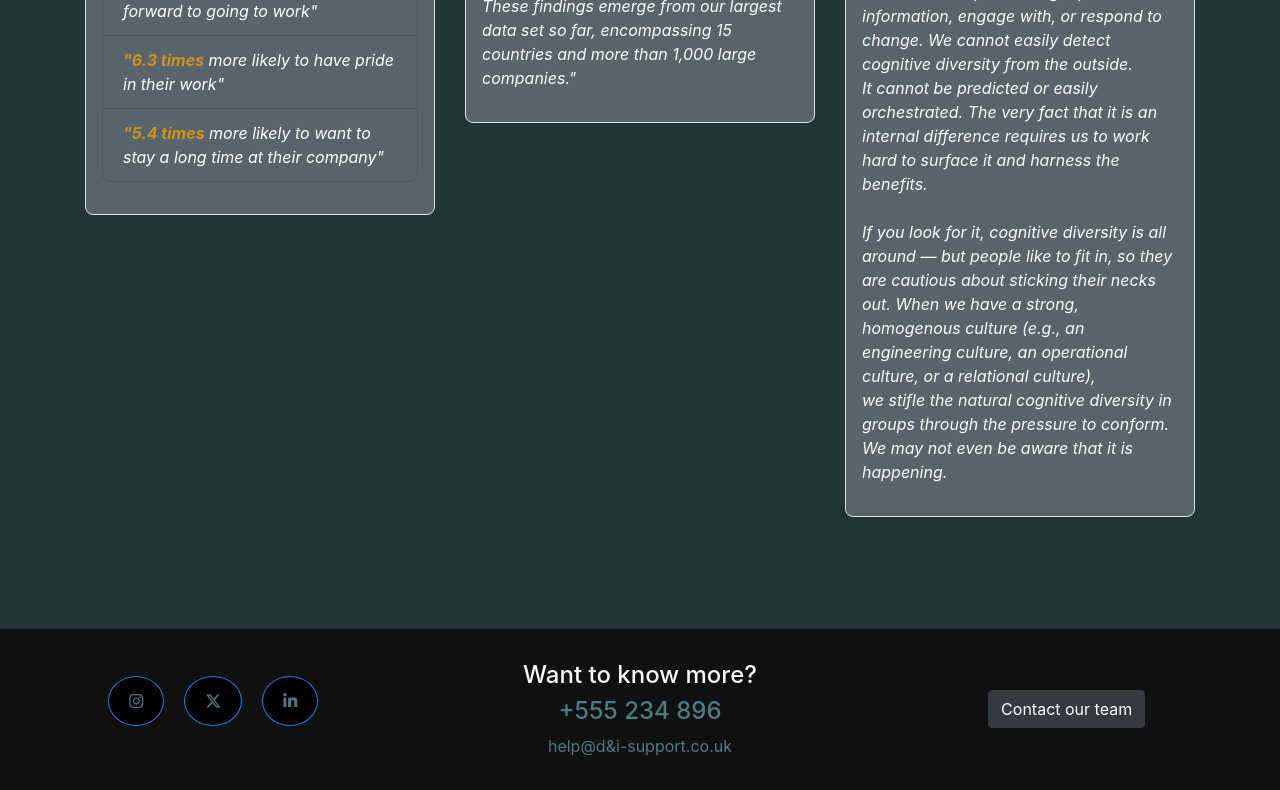
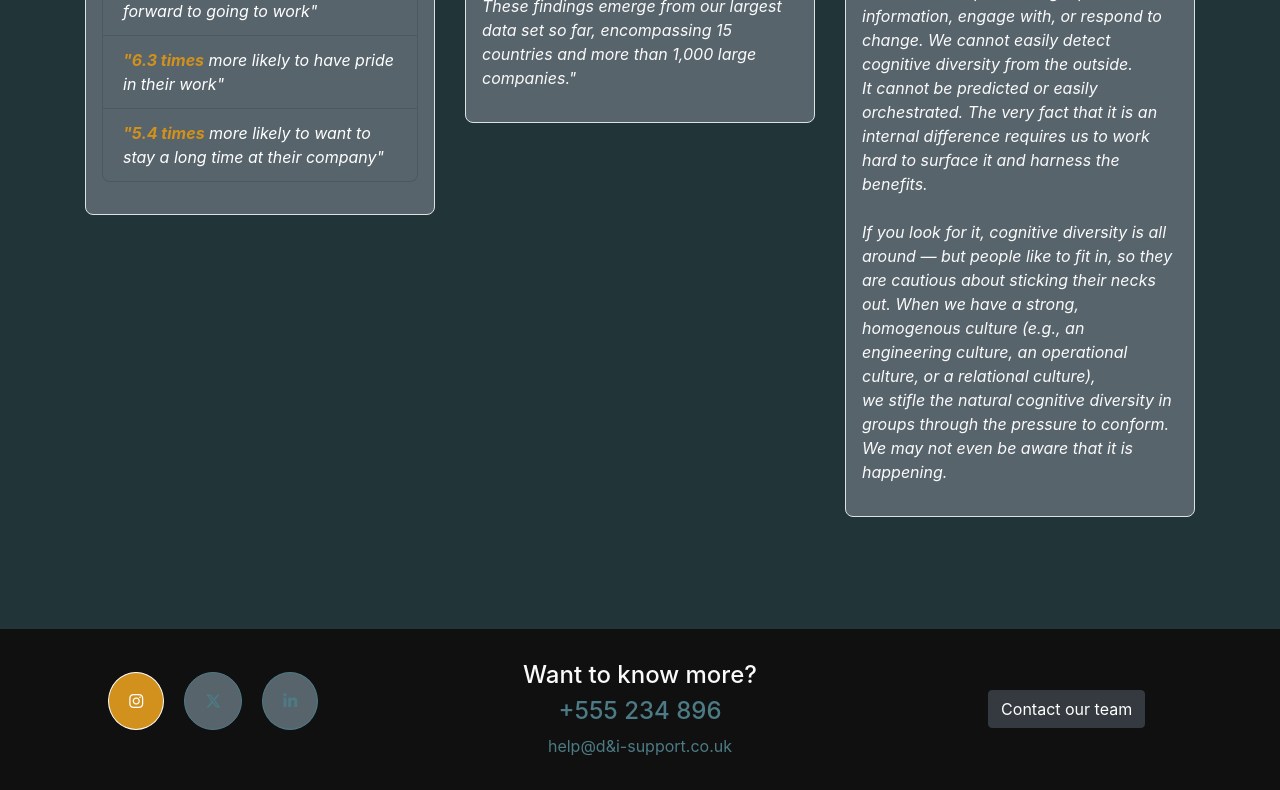
Before and after one commit to moakley-45/MarsO-Individual_Formative_Assignment, a plain HTML site: page index.html in a window 1280 px wide. In both pictures the pointer is over the item 136 px from the left and 6075 px from the top of the page. Shown: the part 5374-6164 px from the top of the page. Drawn offline with nearby package versions, Linux system fonts and the light colour scheme.

Commit message:
Adjust styling to Footer social links

```diff
--- a/assets/css/style.css
+++ b/assets/css/style.css
@@ -150,10 +150,27 @@ p.info_text_small {
 
 /* Footer */
 
-li.list-group-item.rounded-circle.ftr_social_link {
+.ftr_social_link {
     margin: 0 10px;
-    background-color: #000 !important;
-    border: 1px solid #2180f4 !important;
+    background-color: #000000 !important;
+    border: 1px solid #4d7b85 !important;
+}
+
+.ftr_social_link:hover {
+    margin: 0 10px;
+    background-color: #d1911c !important;
+    border: 1px solid #ffffff !important;
+    transition: all .5s;
+}
+
+.ftr .list-group-item {
+    padding: 1rem 1.25rem !important;
+}
+
+
+.ftr_social_link i:hover {
+    color: #ffffff;
+    transition: all .5s;
 }
 
 .col-12.col-md-4.ftr-section a {
```
